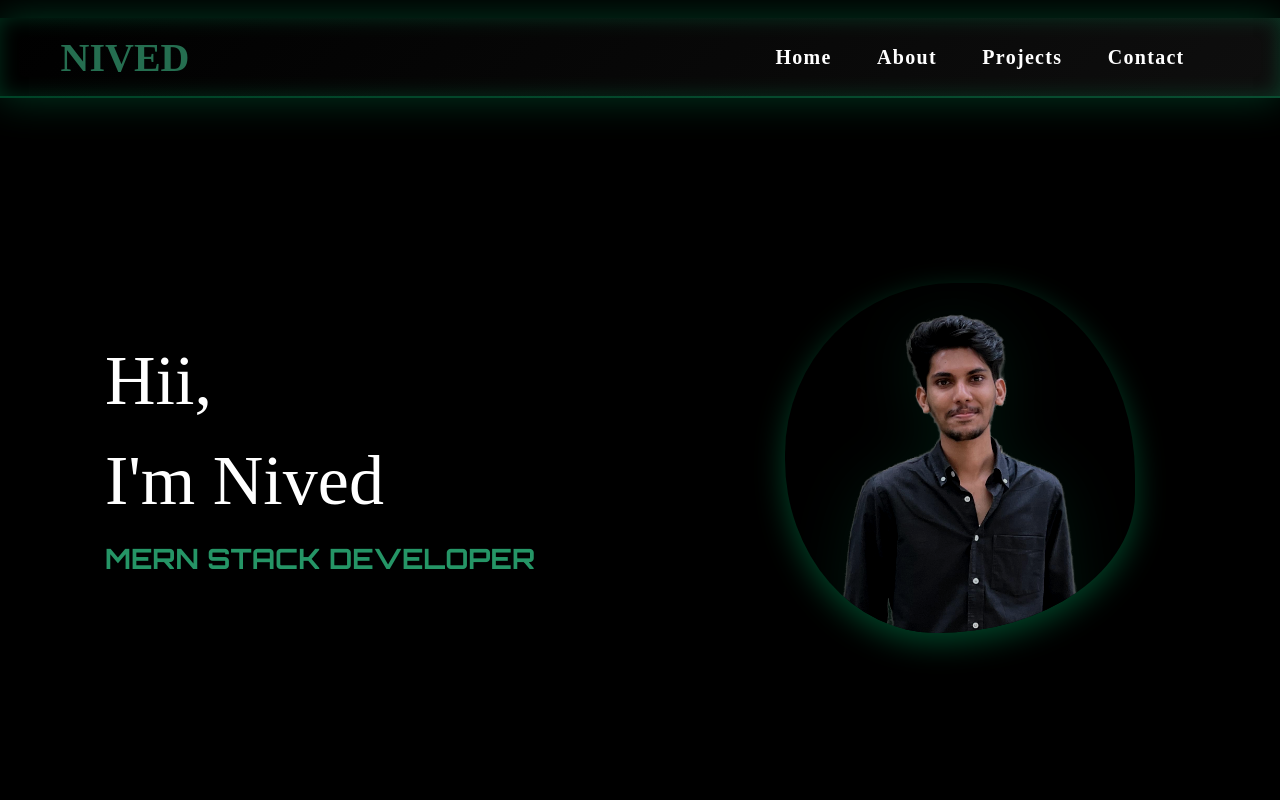
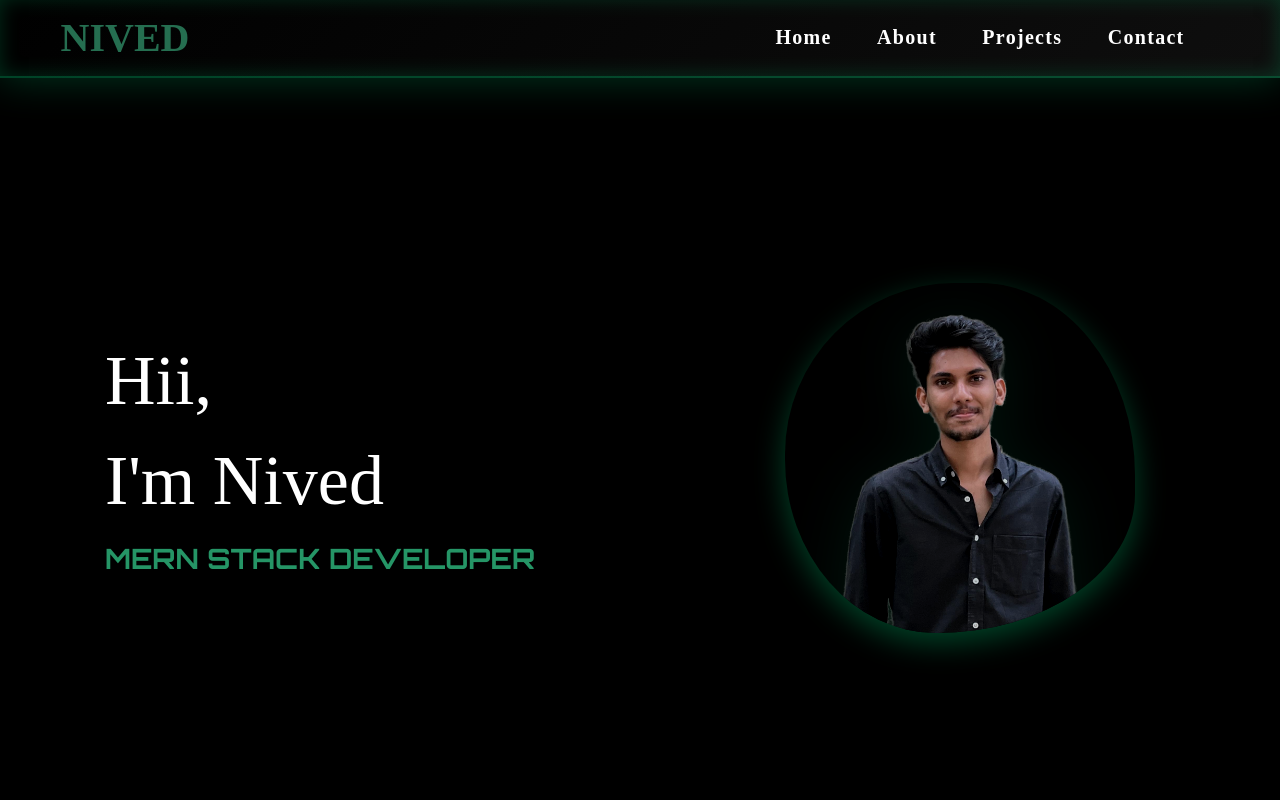
Before and after one commit to Nived11/MY_PORTFOLIO, a React (Vite) app: page / in a window 1280 px wide. Shown: the top 800 px of the page. Built offline with nearby package versions, Linux system fonts and the light colour scheme; a web font is replaced by a local one.

Commit message:
updated..

```diff
--- a/src/Components/Home.jsx
+++ b/src/Components/Home.jsx
@@ -80,7 +80,7 @@ function Home() {
       //Navigation
       <motion.nav className="navbar"
         initial={{ y: -100, opacity: 0, scaleY: 0.8 }}
-        animate={{ y: 0, opacity: 1, scaleY: 1 }}
+        animate={{ y:-20, opacity: 1, scaleY: 1 }}
         transition={{ duration: 1.2, ease: "easeOut" }}>
         <motion.div className="logo"  initial={{ opacity: 0, x: -50, rotate: -10 }}
         animate={{ opacity: 1, x: 0, rotate: 0 }}
```
